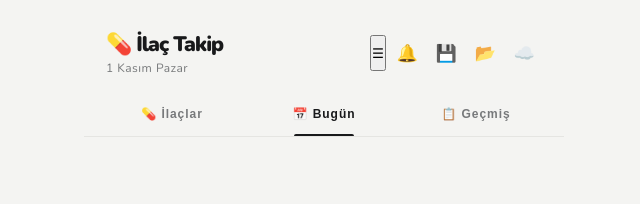
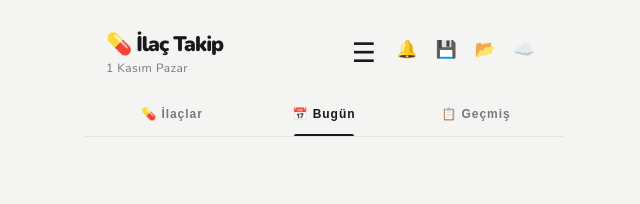
Before and after one commit to runanyrun/ilac-takip, a plain HTML site: page index.html in a window 1280 px wide. Shown: the top 204 px of the page, 316-956 px from the left. Drawn offline with nearby package versions, Linux system fonts and the light colour scheme.

Commit message:
Style compact top-right settings menu

```diff
--- a/src/styles.css
+++ b/src/styles.css
@@ -697,3 +697,5 @@ html, body, #app { background: var(--bg); }
 .alarm-name-toggle{border:0;background:transparent;color:inherit;font:inherit;font-weight:inherit;cursor:pointer;padding:4px 8px;border-radius:10px}.alarm-name-toggle:focus-visible{outline:3px solid #333}.alarm-purpose-note{margin:7px auto 9px;max-width:90%;padding:10px 13px;border-radius:12px;background:#f2f2f0;color:#333;font-size:14px;line-height:1.5;text-align:center;overflow-wrap:anywhere}
 
 .photo-settings-trigger{border:1px solid #dedede;border-radius:10px;background:#fff;color:#333;padding:8px 12px;font:inherit;font-size:12px;cursor:pointer}.photo-settings-panel{padding:12px;margin:8px 0 14px;border:1px solid #e4e4e4;border-radius:14px;background:#fafafa;font-size:13px}.photo-settings-panel[hidden]{display:none}.photo-settings-panel .photo-size-control{display:flex;gap:6px;margin-top:9px;flex-wrap:wrap}
+
+.menu-icon-trigger{border:0;background:transparent;color:inherit;font-size:27px;line-height:1;cursor:pointer;padding:8px 10px;min-width:44px;min-height:44px}.menu-icon-trigger:focus-visible{outline:3px solid currentColor;border-radius:8px}.main-settings-panel{margin:0 auto 10px;padding:18px;max-width:470px;border:1px solid #e3e3e3;border-radius:14px;background:#fff}.main-settings-panel[hidden]{display:none}.settings-panel-heading{font-size:12px;font-weight:900;letter-spacing:1px;margin-bottom:12px}.settings-panel-label{font-size:14px;margin-bottom:10px}.main-settings-panel .photo-size-control{display:flex;gap:8px;flex-wrap:wrap}
```
